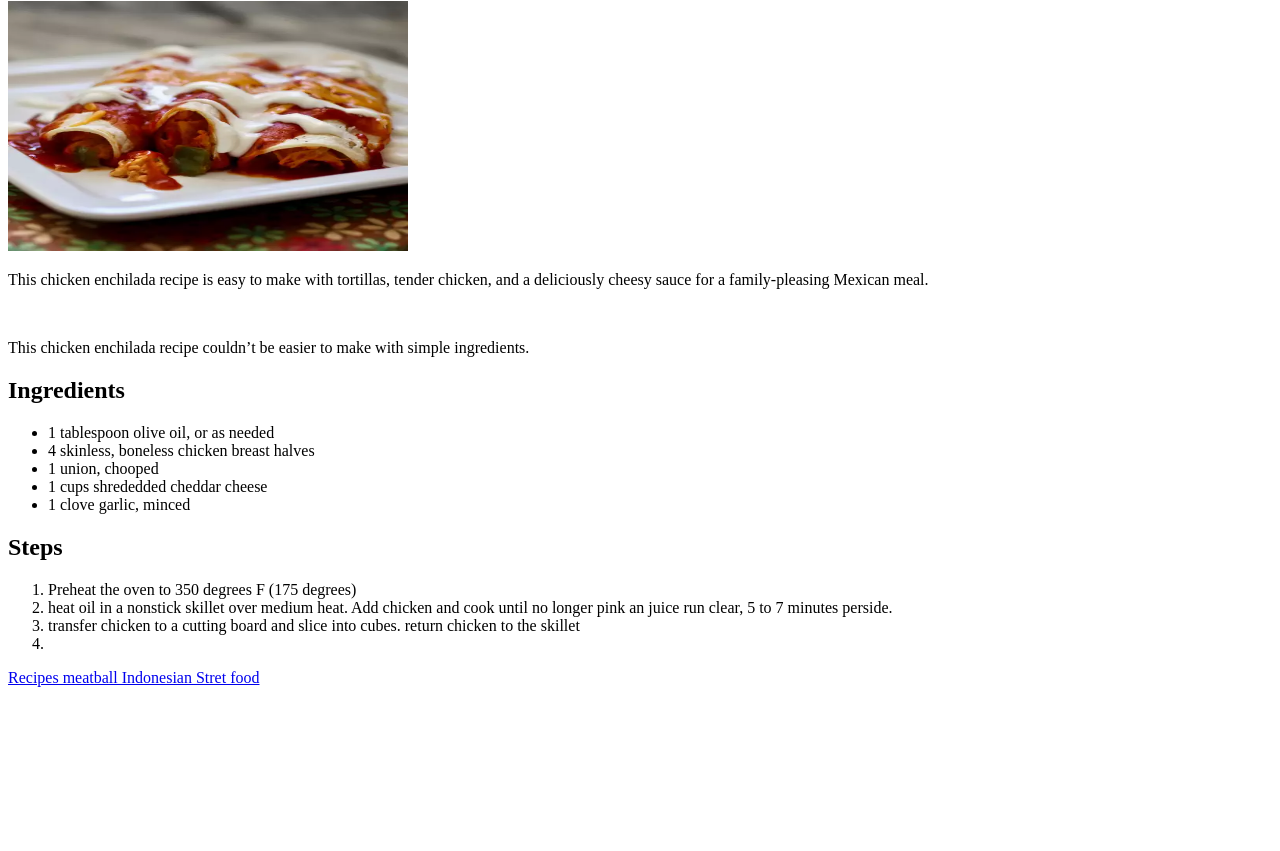
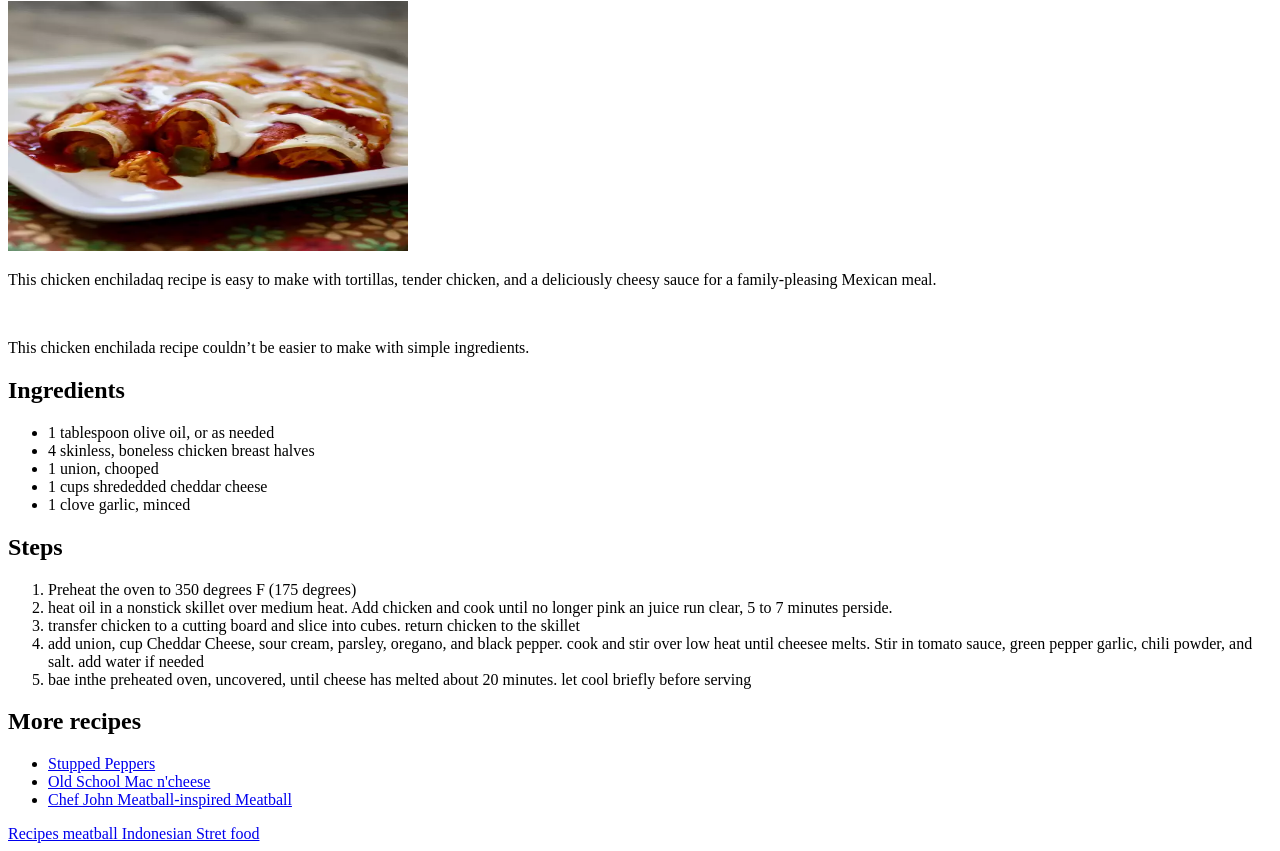
Before and after one commit to Sugilar-Hy/odin-recipes, a plain HTML site: page index.html in a window 1280 px wide. Shown: the part 79-930 px from the top of the page. Before the commit the page ends 800 px from the top, so only its background shows below. Drawn offline with Linux system fonts and the light colour scheme.

Commit message:
add more recipes use unorderlist

```diff
--- a/index.html
+++ b/index.html
@@ -1,5 +1,5 @@
 <!DOCTYPE html>
-<html>
+<html lang="en">
     <head>
         <title>Odin recipes</title>
         <meta charset="UTF-8">
@@ -7,7 +7,7 @@
     <body>
         <h1>Chicken Enchiladas Recipes</h1>
             <img src="images/image.webp" alt="Chicken Enchiladas" height="250px" width="400px">
-            <p>This chicken enchilada recipe is easy to make with tortillas, tender chicken, and a deliciously cheesy sauce for a family-pleasing Mexican meal.</p>
+            <p>This chicken enchiladaq recipe is easy to make with tortillas, tender chicken, and a deliciously cheesy sauce for a family-pleasing Mexican meal.</p>
             <br>
             <p>This chicken enchilada recipe couldn’t be easier to make with simple ingredients.
             </p>
@@ -28,8 +28,23 @@
                     no longer pink an juice run clear, 5 to 7 minutes perside.
                 </li>
                 <li>transfer chicken to a cutting board and slice into cubes. return chicken to the skillet</li>
-                <li></li>
+                <li>add union, cup Cheddar Cheese, sour cream, parsley,
+                    oregano, and black pepper. cook and stir over low heat
+                    until cheesee melts. Stir in tomato sauce, green pepper
+                    garlic, chili powder, and salt. add water if needed
+                </li>
+                <li>bae inthe preheated oven, uncovered, until cheese has melted
+                    about 20 minutes. let cool briefly before serving
+                </li>
             </ol>
+
+            <h2>More recipes</h2>
+            <ul>
+                <li><a href="https://www.allrecipes.com/recipe/16330/stuffed-peppers/">Stupped Peppers</a></li>
+                <li><a href="https://www.allrecipes.com/recipe/223400/old-school-mac-n-cheese/">Old School Mac n'cheese</a></li>
+                <li><a href="https://www.allrecipes.com/recipe/238038/chef-johns-meatball-inspired-meatloaf/">Chef John Meatball-inspired Meatball</a></li>
+            </ul>
+
 
             <a href="recipes/bakso.html" target="_blank" rel="noopener norefferer">Recipes meatball Indonesian Stret food</a>
     </body>
```
